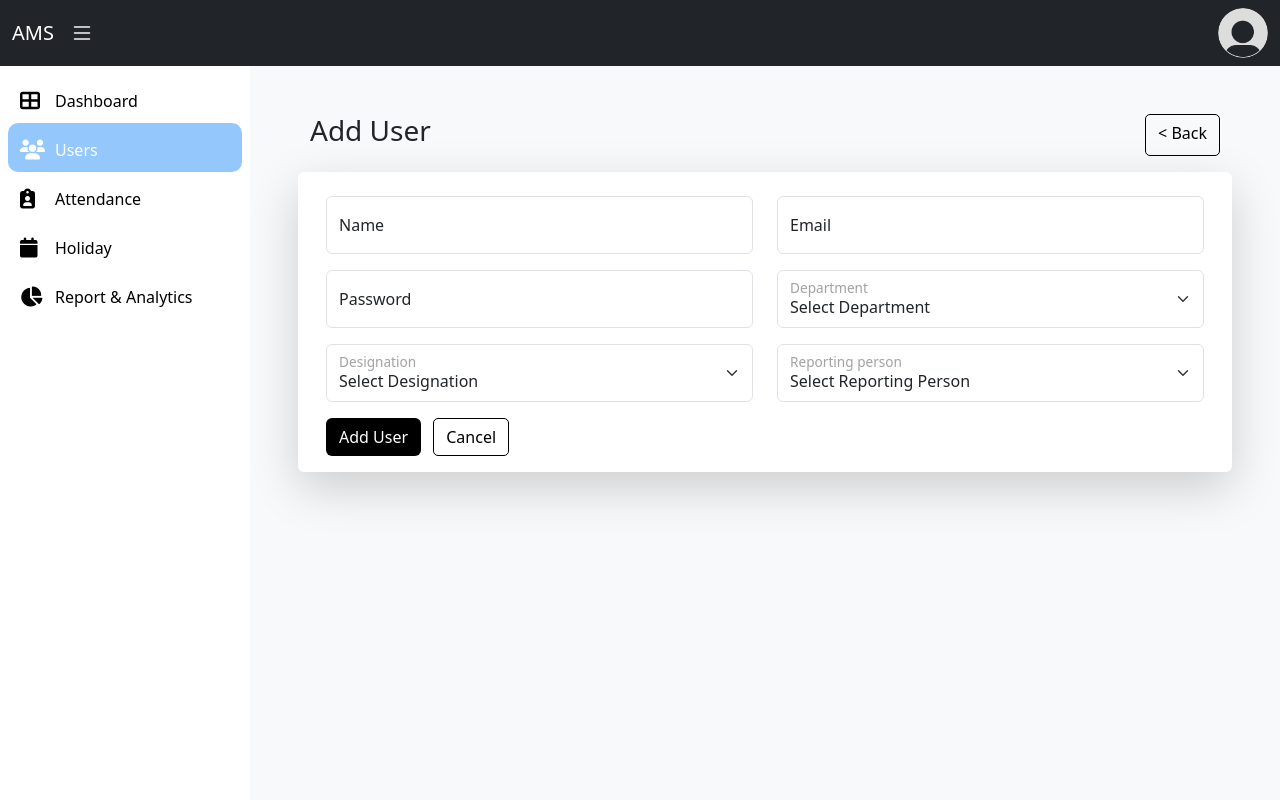
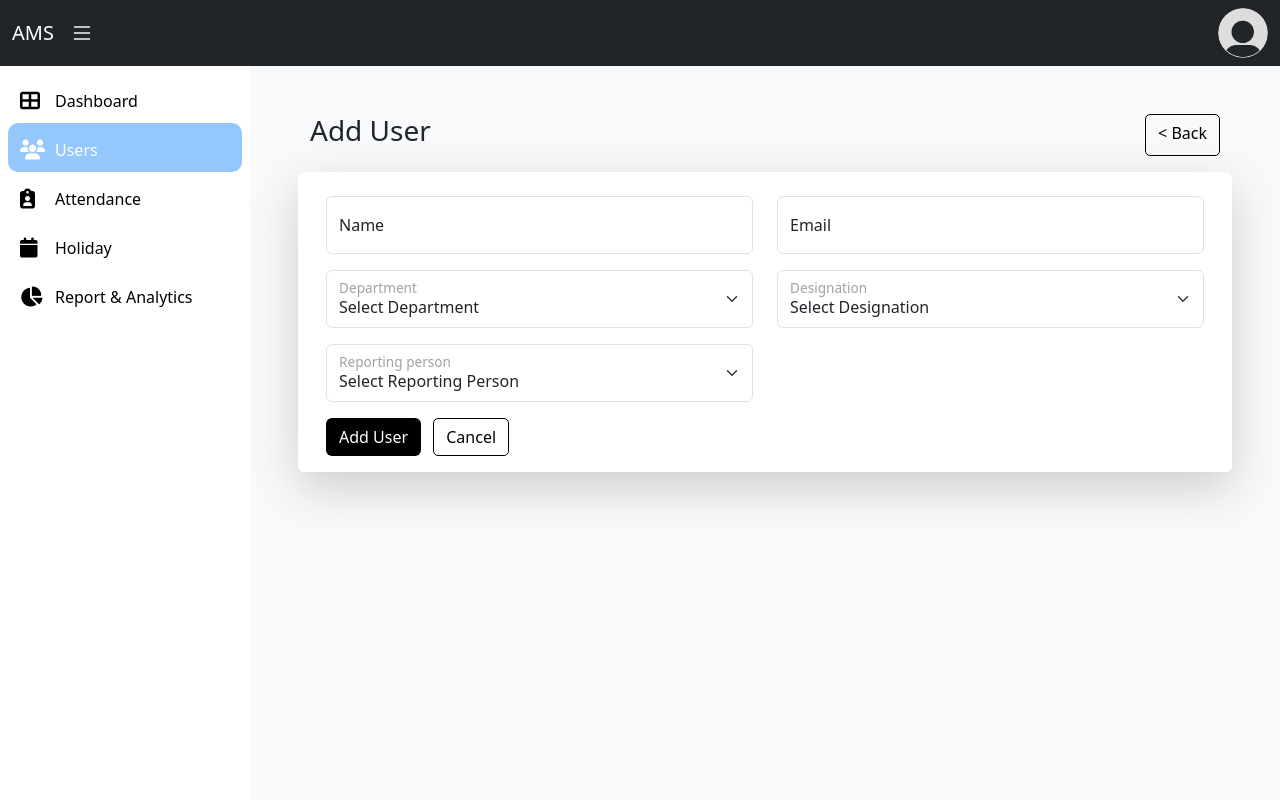
Before and after one commit to ombhattTatvsoft/Attendance-Management-System, an ASP.NET Core app: page /User/UpsertUser in a window 1280 px wide. Run offline with ASP.NET Core 8, Linux system fonts and the light colour scheme; the visitor is signed in with stand-in values (Sample User, id 1); tables that the repository leaves empty hold one stand-in row (values such as "Sample post"); style sheets or scripts are compiled from the project's sources; some libraries are stand-ins or nearby versions.

Commit message:
reset password link for new user

```diff
--- a/AMS/Controllers/UserController.cs
+++ b/AMS/Controllers/UserController.cs
@@ -10,9 +10,11 @@ namespace AMS.Controllers;
 [Authorize(Roles = "Admin")]
 public class UserController : Controller
 {
+    private readonly IHomeService _homeService;
     private readonly IUserService _userService;
-    public UserController(IUserService userService)
+    public UserController(IHomeService homeService,IUserService userService)
     {
+        _homeService = homeService;
         _userService = userService;
     }
     public async Task<IActionResult> Index()
@@ -41,14 +43,37 @@ public class UserController : Controller
         {
             ModelState.Remove("ManagerId");
         }
-        if (model.UserId != 0)
-                ModelState.Remove("Password");
         if (ModelState.IsValid)
         {
             Response response = await _userService.SaveUserAsync(model);
             if (response.IsSuccess)
             {
                 TempData["success"] = response.Message;
+                if (model.UserId == 0)
+                {
+                    string? link = _homeService.PrepareLink((User)response.Data, HttpContext,true);
+                    string subject = "Update Password Request";
+                    string body = $@"
+                <div style='width:50%;'>
+                <div style='display: flex;justify-content:center;align-items: center;background-color: #167BBC;padding:20px;gap:5px;'>
+                <h2 style='color: white;'>AMS</h2>
+                </div>
+                <div style='padding: 20px;'>
+                <p>Welcome to Attendance Management System</p>
+                <p>Please find the details below for login into your account.</p>
+                <div style='border:2px solid;padding:5px;'>
+                <p>Please click <a href={link}>
+                here</a> and reset your password.</p>
+                </div>
+                <p>If you encounter any issues or have any question,Please do not hesitate to contact our support team</p>
+                </div>
+                </div>";
+                    Response emailResponse = _homeService.SendEmail(model.Email, body, subject);
+                    if (emailResponse.IsSuccess)
+                        TempData["success"] = emailResponse.Message;
+                    else
+                        TempData["failed"] = emailResponse.Message;
+                }
                 return RedirectToAction("Index");
             }
             else
@@ -62,9 +87,9 @@ public class UserController : Controller
     }
 
     [HttpGet]
-    public async Task<IActionResult> GetManagers(int departmentId,int roleId)
+    public async Task<IActionResult> GetManagers(int departmentId, int roleId)
     {
-        List<User> managers = await _userService.GetManagersByDepartmentAndRole(departmentId,roleId);
+        List<User> managers = await _userService.GetManagersByDepartmentAndRole(departmentId, roleId);
         return Json(managers.Select(m => new
         {
             m.UserId,
--- a/AMS/Views/User/UpsertUser.cshtml
+++ b/AMS/Views/User/UpsertUser.cshtml
@@ -27,13 +27,6 @@
                         <input asp-for="Email" type="email" class="form-control" id="floatingInput" placeholder="">
                         <span asp-validation-for="Email" class="text-danger"></span>
                         <label for="floatingInput">Email</label>
-                    </div>
-                </div>
-                <div class="col-md-6 mb-3">
-                    <div class=" form-floating">
-                        <input asp-for="Password" type="password" class="form-control" id="userPassword" placeholder="">
-                        <span asp-validation-for="Password" class="text-danger"></span>
-                        <label for="floatingInput">Password</label>
                     </div>
                 </div>
                 <div class="col-md-6 mb-3">
--- a/BLL/IService/IHomeService.cs
+++ b/BLL/IService/IHomeService.cs
@@ -9,7 +9,7 @@ public interface IHomeService
     Task<User?> AuthenticateUserAsync(string email,string password);
     string? CreateJwtToken(User user);
     void CreateCookie(User user, HttpContext httpContext, string token);
-    string? PrepareLink(User userFound, HttpContext httpContext);
+    string? PrepareLink(User userFound, HttpContext httpContext,bool? firstLogin=false);
     Response SendEmail(string email, string body, string subject);
     Task<Response> CheckResetLinkAsync(string id);
     Task<User?> FindUserByResetCodeAsync(string resetCode);
--- a/BLL/Service/UserService.cs
+++ b/BLL/Service/UserService.cs
@@ -32,6 +32,7 @@ public class UserService : IUserService
             string passwordHash = BCrypt.Net.BCrypt.EnhancedHashPassword(newPassword, 13);
             user.ResetPasswordCode=null;
             user.ResetPasswordCodeExpiryTime=null;
+            user.FirstLogin = false;
             user.Password = passwordHash;
             user.UpdatedAt = DateTime.Now;
             user.UpdatedBy = upsertedby==null?user.UserId:int.Parse(upsertedby.Value);
@@ -72,14 +73,12 @@ public class UserService : IUserService
             if (model.UserId == 0)
             {
                 user = _mapper.Map<User>(model);
-                user.Password = BCrypt.Net.BCrypt.EnhancedHashPassword(model.Password, 13);
+                user.Password = BCrypt.Net.BCrypt.EnhancedHashPassword(Guid.NewGuid().ToString(), 13);
                 user.CreatedBy = int.Parse(_httpContextAccessor.HttpContext!.User.FindFirst(ClaimTypes.NameIdentifier)!.Value);
                 await _userRepository.AddAsync(user);
-                return new Response(true, "User created successfully", user);
             }
             else
             {
-                model.Password = user.Password;
                 user = _mapper.Map(model, user);
                 user.UpdatedAt = DateTime.Now;
                 user.UpdatedBy = int.Parse(_httpContextAccessor.HttpContext!.User.FindFirst(ClaimTypes.NameIdentifier)!.Value);
@@ -89,7 +88,6 @@ public class UserService : IUserService
             if (model.UserId == 0)
                 return new Response(true, "User created successfully", user);
                 return new Response(true, "User updated successfully", user);
-
         }
         catch (Exception ex)
         {
--- a/Entity/Models/AMSContext.cs
+++ b/Entity/Models/AMSContext.cs
@@ -205,6 +205,9 @@ public partial class AMSContext : DbContext
             entity.Property(e => e.ResetPasswordCodeExpiryTime)
                 .HasColumnType("timestamp without time zone")
                 .HasColumnName("resetpasswordcode_expirytime");
+            entity.Property(e => e.FirstLogin)
+            .HasDefaultValueSql("true")
+            .HasColumnName("first_login");
             entity.HasOne(d => d.Manager).WithMany(p => p.InverseManager)
                 .HasForeignKey(d => d.ManagerId)
                 .HasConstraintName("users_managerid_fkey");
--- a/Entity/Models/User.cs
+++ b/Entity/Models/User.cs
@@ -32,7 +32,7 @@ public partial class User
     public string? UserImageUrl { get; set; }
     public string? ResetPasswordCode { get; set; }
     public DateTime? ResetPasswordCodeExpiryTime { get; set; }
-
+    public bool FirstLogin{ get; set; }
     public virtual ICollection<Attendance> AttendanceApprovedByNavigations { get; } = new List<Attendance>();
 
     public virtual ICollection<Attendance> AttendanceUsers { get; } = new List<Attendance>();
--- a/Entity/View Models/UpsertUserVM.cs
+++ b/Entity/View Models/UpsertUserVM.cs
@@ -17,10 +17,6 @@ public class UpsertUserVM
     [RegularExpression(@"^[a-z0-9._%+-]+@[a-zA-Z0-9.-]+\.[a-zA-Z]{2,}$", ErrorMessage = "Enter valid Email")]
     public string Email { get; set; } = null!;
 
-    [MaxLength(50), Required(ErrorMessage = "Password is Required")]
-    [RegularExpression(@"^(?=.*[a-z])(?=.*[A-Z])(?=.*\d)(?=.*[^A-Za-z\d\s]).{8,}$",
-    ErrorMessage = "Password must be at least 8 characters and include uppercase, lowercase, number, and special character")]
-    public string Password { get; set; } = null!;
     [Required(ErrorMessage = "Manager is Required")]
     public int ManagerId { get; set; }
     public int Department { get; set; }
```
Also changed, not shown: BLL/Service/HomeService.cs (+6 -3 lines), AMS/Controllers/HomeController.cs (indentation only).
